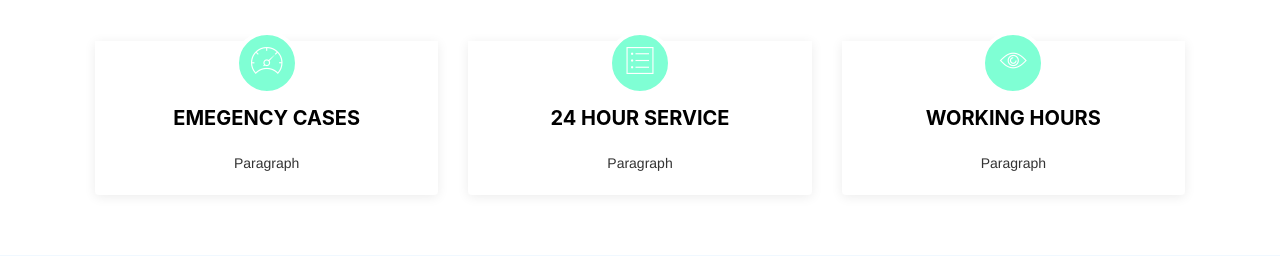
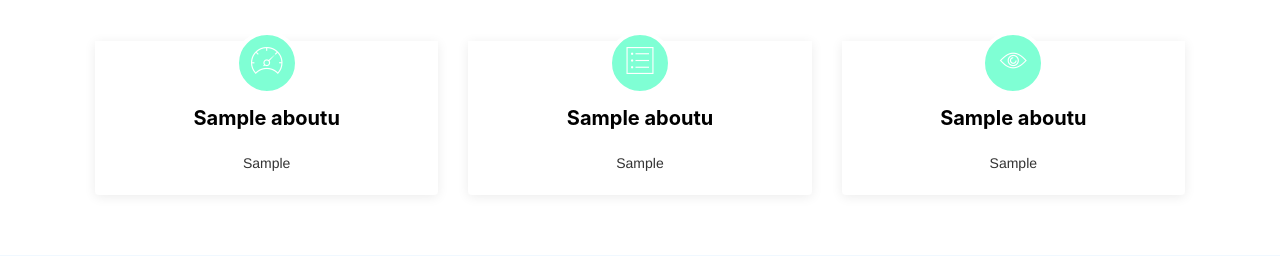
Before and after one commit to Prakhar19999/Way_To_Wellness, a Django app: page / in a window 1280 px wide. Shown: the part 819-1075 px from the top of the page. Run offline with Django 3.2, Linux system fonts and the light colour scheme; tables that the repository leaves empty hold one stand-in row (values such as "Sample post"); grey boxes marked "Sample" are stand-in pictures; some libraries are stand-ins or nearby versions; some web fonts are replaced; grey boxes are pictures that could not be loaded.

Commit message:
About Us Model

```diff
--- a/HealthCare_Project/way_to_wellness/admin.py
+++ b/HealthCare_Project/way_to_wellness/admin.py
@@ -1,5 +1,5 @@
 from django.contrib import admin
 from .models import *
 
-way_to_wellness=[Testimonials,Carousel,Services]
+way_to_wellness=[Testimonials,Carousel,Services,AboutUs]
 admin.site.register(way_to_wellness)
--- a/HealthCare_Project/way_to_wellness/models.py
+++ b/HealthCare_Project/way_to_wellness/models.py
@@ -1,16 +1,4 @@
 from django.db import models
-
-class Testimonials(models.Model):
-    name=models.TextField(max_length=30)
-    profession=models.TextField(max_length=500)
-    statement=models.TextField()
-    image=models.ImageField(upload_to='landing_page_testimonials/')
-
-    def __str__(self):
-        return self.name
-
-    class Meta:
-        verbose_name_plural='Testimonials'
 
 class Carousel(models.Model):
     heading=models.TextField()
@@ -24,6 +12,20 @@ class Carousel(models.Model):
     class Meta:
         verbose_name_plural='Carousel'
 
+class AboutUs(models.Model):
+    title1=models.TextField()
+    paragraph1=models.TextField()
+    title2=models.TextField()
+    paragraph2=models.TextField()
+    title3=models.TextField()
+    paragraph3=models.TextField()
+
+    def __str__(self):
+        return self.title1+'   '+self.title2+'   '+self.title3
+
+    class Meta:
+        verbose_name_plural='About Us'
+
 class Services(models.Model):
     title1=models.TextField()
     paragraph1=models.TextField()
@@ -35,5 +37,20 @@ class Services(models.Model):
     paragraph3=models.TextField()
     image3=models.ImageField(upload_to='landing_page_services/')
 
+    def __str__(self):
+        return self.title1+'   '+self.title2+'   '+self.title3
+
     class Meta:
         verbose_name_plural='Services'
+
+class Testimonials(models.Model):
+    name=models.TextField(max_length=30)
+    profession=models.TextField(max_length=500)
+    statement=models.TextField()
+    image=models.ImageField(upload_to='landing_page_testimonials/')
+
+    def __str__(self):
+        return self.name
+
+    class Meta:
+        verbose_name_plural='Testimonials'
--- a/HealthCare_Project/way_to_wellness/templates/way_to_wellness/home_page.html
+++ b/HealthCare_Project/way_to_wellness/templates/way_to_wellness/home_page.html
@@ -83,15 +83,15 @@
       <div class="container" data-aos="fade-up">
         <div class="row about-cols">
 
-
+          {%for about in about %}
           <div class="col-md-4" data-aos="fade-up" data-aos-delay="100">
             <div class="about-col">
               <div class="img">
                 <img src="" alt="" class="img-fluid">
                 <div class="icon"><i class="ion-ios-speedometer-outline"></i></div>
               </div>
-              <h2 class="title">EMEGENCY CASES</h2>
-              <p class="pop" style>Paragraph</p>
+              <h2 class="title">{{about.title1}}</h2>
+              <p class="pop" style>{{about.paragraph1}}</p>
             </div>
           </div>
 
@@ -101,8 +101,8 @@
                 <img src="" alt="" class="img-fluid">
                 <div class="icon"><i class="ion-ios-list-outline"></i></div>
               </div>
-              <h2 class="title">24 HOUR SERVICE</h2>
-              <p class="pop">Paragraph</p>
+              <h2 class="title">{{about.title2}}</h2>
+              <p class="pop">{{about.paragraph2}}</p>
             </div>
           </div>
 
@@ -112,10 +112,11 @@
                 <img src="" alt="" class="img-fluid">
                 <div class="icon"><i class="ion-ios-eye-outline"></i></div>
               </div>
-              <h2 class="title">WORKING HOURS</h2></h2>
-              <p class="pop">Paragraph</p>
+              <h2 class="title">{{about.title3}}</h2></h2>
+              <p class="pop">{{about.paragraph3}}</p>
             </div>
           </div>
+          {%endfor%}
 
         </div>
       </div>
--- a/HealthCare_Project/way_to_wellness/views.py
+++ b/HealthCare_Project/way_to_wellness/views.py
@@ -5,11 +5,13 @@ def home(requests):
     testimonials=Testimonials.objects.all()
     carousel=Carousel.objects.all()
     services=Services.objects.all()
+    about=AboutUs.objects.all()
 
     context={
             'testimonials':testimonials,
             'carousel':carousel,
             'services':services,
+            'about':about,
             }
 
     return render(requests,'way_to_wellness/home_page.html',context)
```
